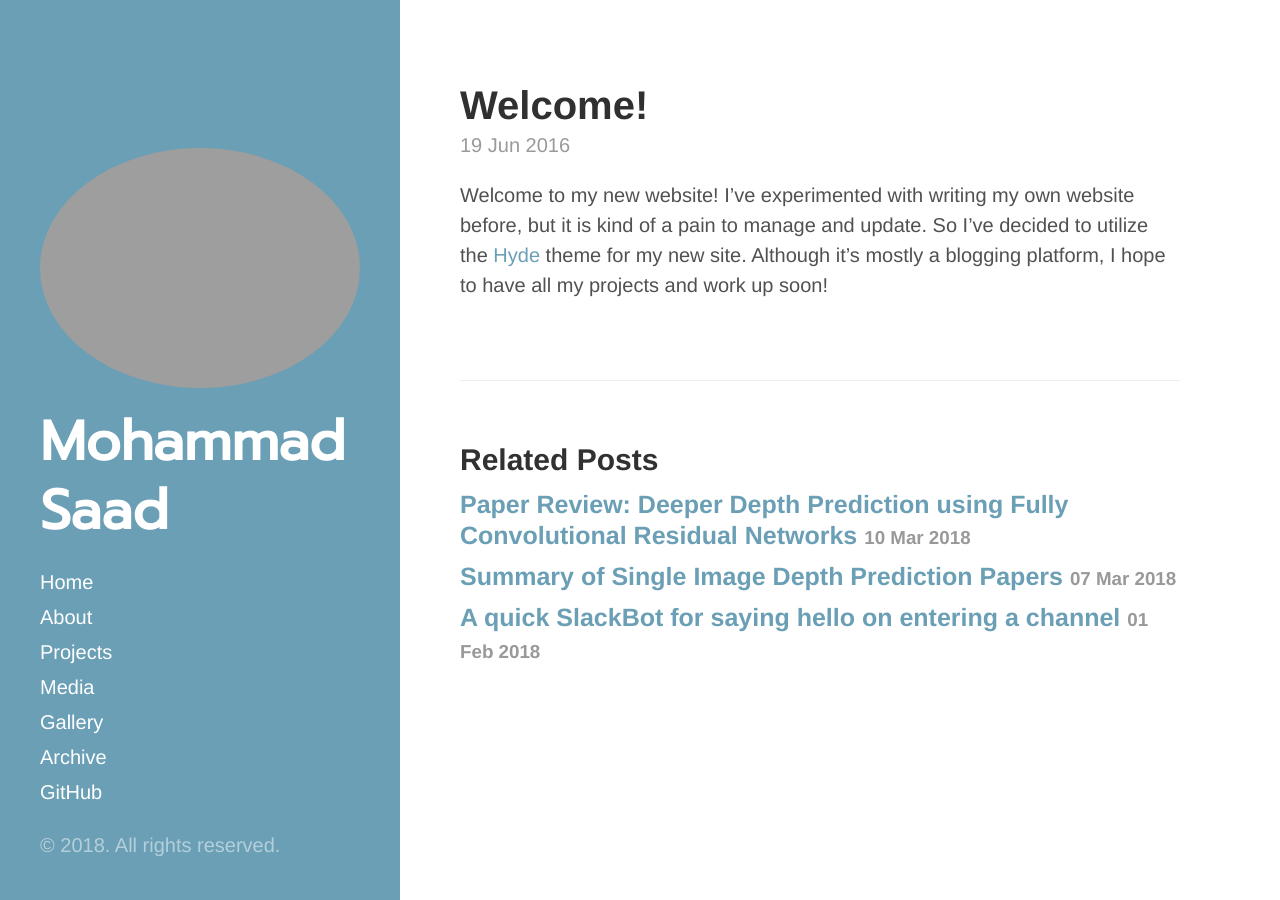
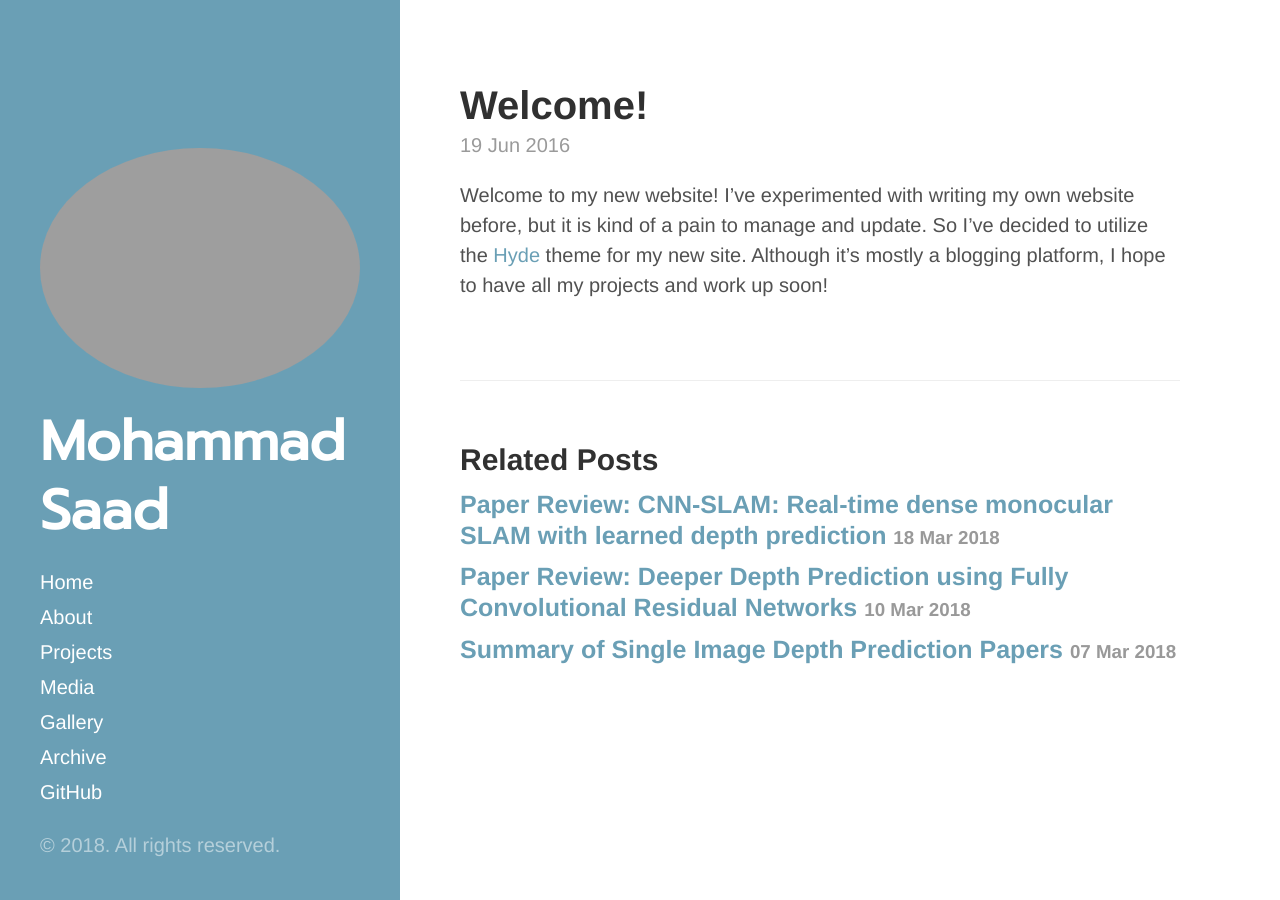
Before and after one commit to mohsaad/mohsaad.github.io, a Jekyll site: the page built from _posts/2016-06-19-welcome.md, in a window 1280 px wide. Built offline with Jekyll 4.4.1, drawn with Linux system fonts in a browser that asks for light colours; comment, search, counter and statistics services are not loaded; some of the changed lines change nothing that is shown.

Commit message:
new post

```diff
--- /dev/null
+++ b/_posts/2018-03-18-CNN-SLAM.md
@@ -0,0 +1,64 @@
+---
+layout: post
+title: Paper Review&#58; CNN-SLAM&#58; Real-time dense monocular SLAM with learned depth prediction
+---
+
+In the past several years, [several](http://www.computervisionblog.com/2016/01/why-slam-matters-future-of-real-time.html) [people](https://arxiv.org/pdf/1606.05830.pdf) have claimed that most of the problems with general Simultaneous Localization and Mapping have been mostly solved. With stereo cameras and a powerful computer, this would definitely be the case - the general formulation for SLAM hasn't changed in several years, and with a laser-scanner and a computer, you can reconstruct any environment relatively well. However, not everything can use stereo cameras, and there are still quite a few limitations of existing SLAM algorithms. (Think rotations, fast movement, single-camera).
+
+However, I think there are still some improvements to be made to existing SLAM systems. A lot of the back-end for SLAM, I agree, has been relatively solved, with pose-graph optimization being the new norm for the best SLAM systems (such as LSD-SLAM or ORB-SLAM). The front-end, however, can be improved. With a lot of single-camera (mono) systems, we suffer from a lack of scale, and in my experience, a tendency to stop tracking and fail. There's also other issues with [hallucinating maps](http://troynikov.io/lsd-hallucinations/), [rotations](https://www.youtube.com/watch?v=-s8-uNIDOPM) and other modes. A lot of that comes down to how the features are extracted. Often a mono system will require translation to establish a stereo baseline, then solve for the homography that will give us a distance. This is difficult and prone to error.
+
+One other approach is to use a RGB-D (color + depth) camera such as [Google's Project Tango](https://en.wikipedia.org/wiki/Tango_(platform)) or [Microsoft's Kinect](https://developer.microsoft.com/en-us/windows/kinect) and using a framework such as [RGB-D SLAM](https://vision.in.tum.de/research/vslam/rgbdslam). This actually does work pretty well, as the depth maps and point clouds generated allow us to easily build a map and localize within it. The issues with these methods are availability, as finding one to use at a large scale is costly, and outdoor scenes. Most RGB-D cameras use either a structured light sensor or an IR camera to obtain depth, and both fail spectacularly outside.
+
+Recently, there has been some work done in predicting depth maps from a single image (see [my blog post](http://mohsaad.com/2018/03/07/Depth-Prediction-Single-Image/) for more details). This allowed Tateno et al. to ask themselves: what happens when we try to integrate one of these depth prediction algorithms into an existing SLAM framework? This paper was the result.
+
+### Architecture
+
+![CNN-SLAM pipeline](http://img.blog.csdn.net/20180105220413952)
+
+The proposed system is very similar to Engel et al.'s LSD-SLAM, which is a keyframe-based approach. The keyframes are collected every couple of frames to maintain a high FPS, while the pose of each keyframe is kept in a graph that is optimized over the lifetime of the system. Each input frame's 3D pose is calculated by associating it with the nearest keyframe. The authors propose using the system of [Laina et al](https://arxiv.org/abs/1606.00373) to estimate their depth map for each keyframe. An uncertainty map is also filled with the confidence values of the depth prediction. The frames are also fed through a network for semantic segmentation, and all three inputs are fused to produce a global map.
+
+To improve the accuracy of a newly initialized keyframe's depth map, we can initialize the uncertainty map with information from the other keyframes in the relative vicinity of the new keyframe. The uncertainty map is computed as the element-wise square different between the depth-map of the current key-frame $$k_i$$ and the nearest key-frame $$k_j$$. $$k_j$$ has been transformed according to the estimated transformation $$T^{k}_{j}$$ from $$k_i$$ to $$k_j$$:
+
+$$U_{k_i}(\bf{u}) = (D_{k_i}(\bf{u}) - D_{k_j}(\pi(\bf{K}\bf{T}^{k_i}_{k_j}V_{k_i}(\bf{u}))))^2$$
+
+Here, $$V_{k_i}(\bf{u})$$ represents the 3-D element of the map, and $$\pi$$ represents the perspective projection function from a 3D point to a 2D image coordinate. Afterward, we can compute a propagated uncertainty map from the $$k_j$$:
+
+$$\tilde{U}_{k_j}(]bf{v}) = \frac{D_{k_j}(\bf{v})}{D_{k_i}(\bf{u})}U_{k_j}(\bf{v}) + \sigma^2$$
+
+Here, $$\bf{v} = \pi(\bf{K}\bf{T}^{k_i}_{k_j}V_{k_i}(\bf{u})$$ and $$\sigma^2$$ is the white noise variance that can increase the propagated uncertainty. These two depth and uncertainty maps are then fused together:
+
+$$D_{k_i} (\bf{u}) = \frac{\tilde{U}_{k_j}(\bf{v})\times D_{k_i}(\bf{u}) + U_{k_i}(\bf{u}) \times D_{k_j}(\bf{u})}{U_{k_i}(\bf{u}) + \tilde{U}_{k_j}(\bf{u})}$$
+
+$$U_{k_i}(\bf{u}) = \frac{\tilde{U}_{k_j}(\bf{v})\times U_{k_i}(\bf{u})}{U_{k_i}(\bf{u}) + \tilde{U}_{k_j}(\bf{v})}$$
+
+Another contribution is to refine the predicted depth maps of the key-frame with the following frames so that they are more associated with the rest of the input frames. To do that, the authors use a small-baseline strategy (mentioned [here](https://vision.in.tum.de/_media/spezial/bib/engel2013iccv.pdf)) to estimate a small depth-map, which is fused with the keyframe's depth map according to the following equitations ($$t$$ being the current frame, $$D_k$$ indicating a depth keyframe, and $$U$$ indicating an uncertainty map):
+
+$$D_{k_i} (\bf{u}) = \frac{U_t(\bf{u})\times D_{k_i}(\bf{u}) + U_{k_i}(\bf{u}) \times D_t(\bf{u})}{U_{k_i}(\bf{u}) + U_t(\bf{u})}$$
+
+$$U_{k_i}(\bf{u}) = \frac{U_t(\bf{u})\times U_{k_i}(\bf{u})}{U_{k_i}(\bf{u}) + U_t(\bf{u})}$$
+
+This refinement strategy helps areas in the image with high-gradients while keeping low-textured regions relatively the same from the depth estimation, which is good. Depth-prediction algorithms tend to have a higher certainty for low-textured regions than normal stereo-baseline algorithms (as low-textured regions tend to not have any verifiable features to extract). The results of the depth refinement can be seen below:
+
+![Depth Refinement](https://pbs.twimg.com/media/C9UK28NUwAAN4sS.jpg)
+
+Another contribution is to adjust the estimated depth maps using the focal lengths of the current camera along with the camera used to train the depth-prediction network, with the following formula:
+
+$$D_{k_i}(\bf{u}) = \frac{f_{cur}}{f_{tr}}\tilde{D}_{k_i}$$
+
+This allows us to depth map to more accurately estimate the depth of the scene.
+
+Finally, the authors also utilize the semantic segmentation algoritm by Tetano et al. found [here](http://campar.in.tum.de/pub/tateno2015iros/tateno2015iros.pdf). This allows them to do real-time labeling of various objects in the datasets, with relatively accurate results.
+
+### Results
+
+The results look very impressive. A video can be found [here](https://www.youtube.com/watch?v=z_NJxbkQnBU) of various scenes running through the algorithm. The reconstructions are dense while also running at a high framerate. One really interesting thing to note is how little the algorithm seems to struggle with rotations. Rotations have been the bane of mono-SLAM for a while, but this algorithm can reconstruct scenes from purely rotational motion just fine, as seen below:
+
+![Results](https://pbs.twimg.com/media/C9UK1_gVwAAMWnO.png)
+
+In addition, CNN-SLAM beats out the majority of sparse and semi-dense approaches, as evidenced by the table below.
+
+![Imgur](https://i.imgur.com/WEzNdjE.png)
+
+### Future Work
+
+There have been a couple more approaches to single image depth prediction since this paper came out, and I intend to try a couple of them. Specifically, I would like to see how [this paper](https://arxiv.org/abs/1609.03677) by Goddard et al. works with this framework, and whether there can be a couple tweaks to make it run better. In addition, I would like to try this outdoors with a dataset like KITTI or Cityscapes to see how well it can reconstruct the environment. Finally, I'd like to run this on a mobile platform to see how well this can run on embedded systems. With algorithms like ORB-SLAM running on an oDroid just fine, I'd like to see how well this performs on perhaps a Jetson TX1/TX2 with GPU acceleration.
--- a/projects.md
+++ b/projects.md
@@ -14,6 +14,7 @@ In my undergraduate (and spare) time, I've worked on a few things, mostly relate
 * [Map of Mosques Across America](http://mohsaad.com/2017/06/28/Masjid-Map/)
 
 ## Paper Reviews
+* [CNN-SLAM: Real-time dense monocular SLAM with learned depth prediction]({{ site.baseurl}}2018/03/18/CNN-SLAM/)
 * [Deeper Depth Prediction using Fully-Convolutional Residual Networks]({{ site.baseurl }}2018/03/10/Deeper-Depth-Prediction/)
 * [Review of Single Image Depth Prediction Papers]({{ site.baseurl }}2018/03/07/Depth-Prediction-Single-Image)
 * [Finding Tiny Faces](http://www.mohsaad.com/2017/09/19/Finding-Tiny-Faces/)
```
